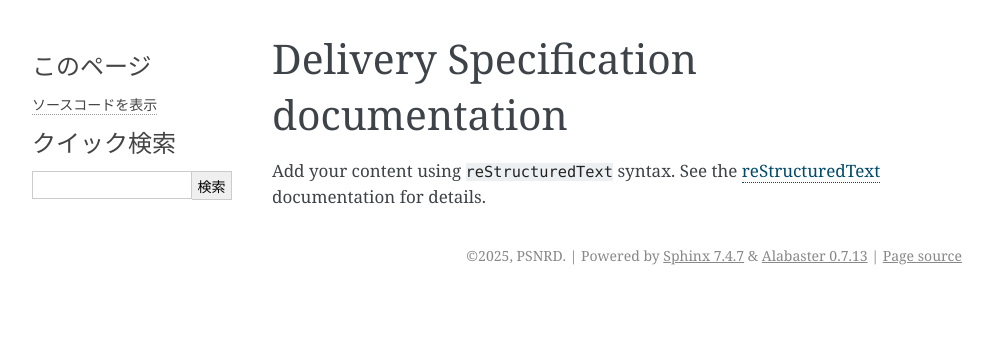
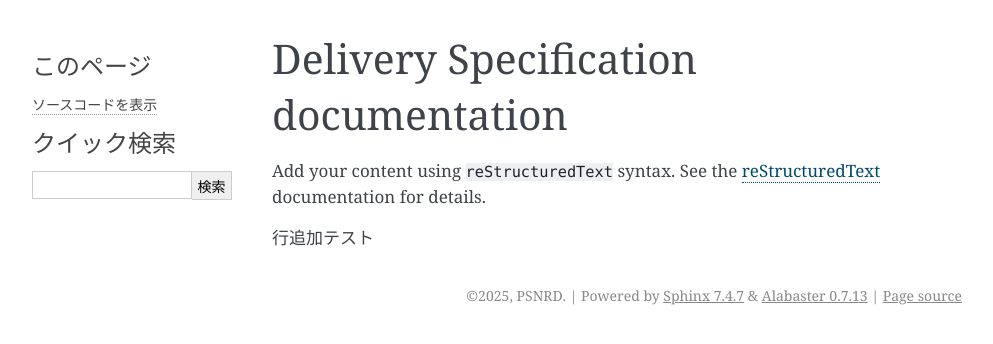
Before and after one commit to kumagai-kazuya/delivery-specification, a Sphinx documentation site: the page built from docs/source/index.rst, in a window 1280 px wide. Shown: the top 344 px of the page, without its empty margins (148-1141 px from the left). Built offline with Sphinx 7.4.7, drawn with Linux system fonts in a browser that asks for light colours.

Commit message:
index.rst 修正テスト

```diff
--- a/docs/source/index.rst
+++ b/docs/source/index.rst
@@ -14,3 +14,5 @@ documentation for details.
 .. toctree::
    :maxdepth: 2
    :caption: Contents:
+
+行追加テスト
```
